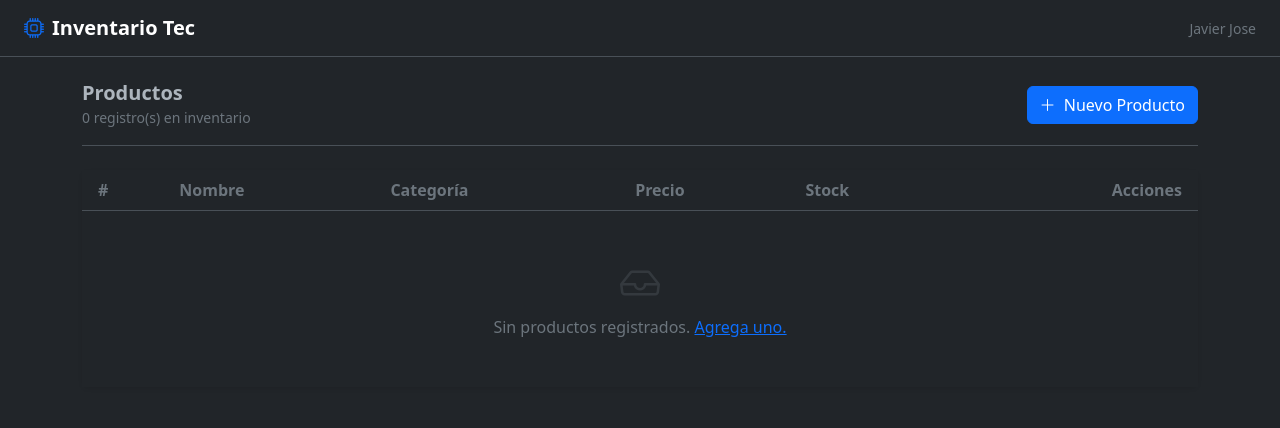
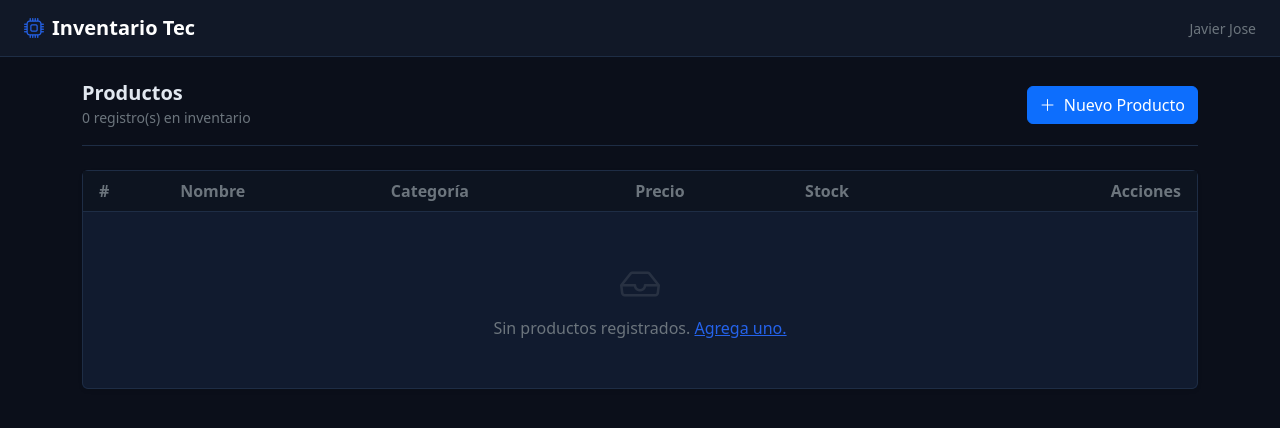
Before and after one commit to J-stark10/Flask_Examen_Practico, a Flask app: page / in a window 1280 px wide. Shown: the top 428 px of the page. Run offline with Flask 3, Linux system fonts and the light colour scheme; data that the repository does not hold is empty.

Commit message:
Estilos css para tema oscuro azulado,etc en el proyecto

```diff
--- a/static/css/style.css
+++ b/static/css/style.css
@@ -0,0 +1,84 @@
+/* tema oscuro azulado  */
+
+:root {
+  --bs-body-bg: #0b0f1a;
+  --bs-body-color: #e2e8f0;
+  --bs-card-bg: #111827;
+  --bs-border-color: #1e2d45;
+  --bs-secondary-color: #64748b;
+  --bs-primary-rgb: 37, 99, 235;
+}
+
+body {
+  background-color: #0b0f1a;
+}
+
+/* Navbar */
+#main-navbar {
+  background-color: #111827 !important;
+  border-color: #1e2d45 !important;
+}
+
+/* Tarjetas */
+.card {
+  background-color: #111827;
+  border: 1px solid #1e2d45 !important;
+}
+
+/* Tabla */
+.table {
+  --bs-table-bg: transparent;
+  --bs-table-striped-bg: rgba(37, 99, 235, 0.04);
+  --bs-table-color: #e2e8f0;
+  --bs-table-border-color: #1e2d45;
+}
+.table-dark {
+  --bs-table-bg: #0d1420;
+  --bs-table-color: #64748b;
+  --bs-table-border-color: #1e2d45;
+}
+.table > :not(caption) > * > * {
+  border-bottom-color: #1e2d45;
+}
+
+/* Formulario input */
+.form-control {
+  background-color: #0b0f1a;
+  border-color: #1e2d45;
+  color: #e2e8f0;
+}
+.form-control:focus {
+  background-color: #0b0f1a;
+  border-color: #2563eb;
+  color: #e2e8f0;
+  box-shadow: 0 0 0 3px rgba(37, 99, 235, 0.15);
+}
+.form-control::placeholder {
+  color: #374151;
+}
+
+.border-bottom {
+  border-color: #1e2d45 !important;
+}
+.border-top {
+  border-color: #1e2d45 !important;
+}
+
+::-webkit-scrollbar {
+  width: 5px;
+  height: 5px;
+}
+::-webkit-scrollbar-track {
+  background: #0b0f1a;
+}
+::-webkit-scrollbar-thumb {
+  background: #1e2d45;
+  border-radius: 3px;
+}
+::-webkit-scrollbar-thumb:hover {
+  background: #2563eb;
+}
+
+.table tbody tr {
+  animation: rowIn 0.2s ease both;
+}
--- a/templates/index.html
+++ b/templates/index.html
@@ -19,7 +19,9 @@
 <div class="card border-0 shadow-sm">
   <div class="card-body p-0">
     <div class="table-responsive">
-      <table class="table table-hover table-borderless mb-0 align-middle">
+      <table
+        class="table table-hover table-striped table-borderless mb-0 align-middle"
+      >
         <thead class="table-dark border-bottom">
           <tr>
             <th class="text-secondary ps-3">#</th>
```
